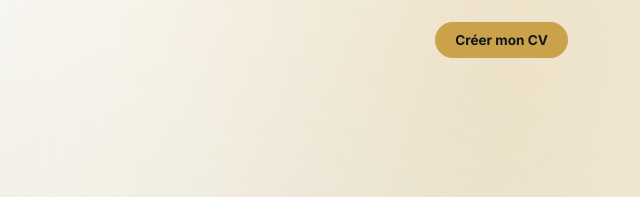
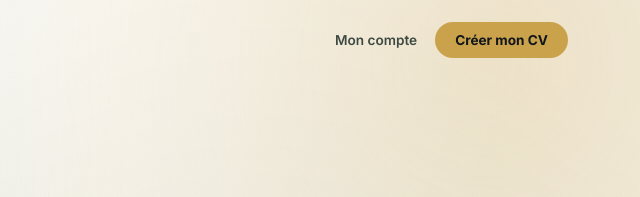
Before and after one commit to storiyacoffrets-tech/cv-booster-ia, a website: page public/index.html in a window 1280 px wide. Shown: the top 197 px of the page, 640-1280 px from the left. Drawn offline with nearby package versions, Linux system fonts and the light colour scheme.

Commit message:
Update index.html

```diff
--- a/public/index.html
+++ b/public/index.html
@@ -274,7 +274,10 @@
 <div class="hero-section">
 <nav>
   <div class="logo">CV Designer IA</div>
-  <a class="nav-cta" href="builder.html">Créer mon CV</a>
+  <div style="display:flex; align-items:center; gap:18px;">
+    <a href="account.html" style="font-size:0.85rem; font-weight:600; color:var(--text-soft);">Mon compte</a>
+    <a class="nav-cta" href="builder.html">Créer mon CV</a>
+  </div>
 </nav>
 
 <div class="hero-grid">
```
